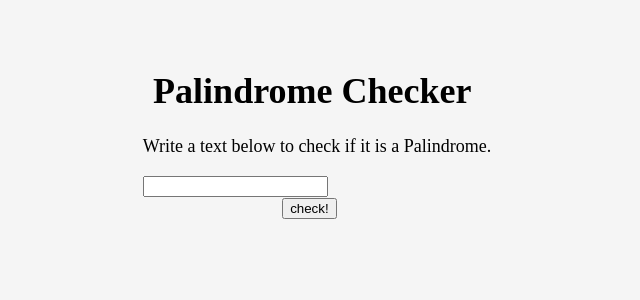
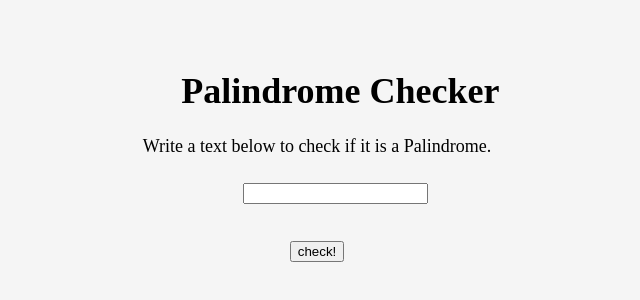
Before and after one commit to fdoargolo/palindromeChecker, a plain HTML site: page index.html in a window 1280 px wide. Shown: the part 146-446 px from the top of the page, without its empty margins (323-963 px from the left). Drawn offline with Linux system fonts and the light colour scheme.

Commit message:
correcting css

```diff
--- a/style.css
+++ b/style.css
@@ -2,24 +2,31 @@ body{
     background-color: whitesmoke;
     font-family: "Times New Roman", Times, serif;
     font-size: 18px;
-    color: var(--light-grey);
     padding: 0 15px;
-    display: flex;
-    flex-direction: column;
-    align-items: center;
     margin-top: 15%;
+    width: 400;
 }
-h1{
-    margin-left: 3%;
+#site{
+
 }
-#text-input{
-    margin-left: 22%;
-    margin-bottom: 10%;
+#title{
+    display: inline-block;
+    margin-left: 39%;
+    width: 400px;
+}
+#form{
+    margin-left: 44%;
+    margin-bottom: 3%;
 }
 #check-btn{
-    margin-left: 40%;
+    display: flex;
+    align-items: center;
+    justify-content: center;
 }
 #result{
-    margin-bottom: 5%;
+    margin-bottom: 2%;
 
+    display: flex;
+    align-items: center;
+    justify-content: center;
 }
```
